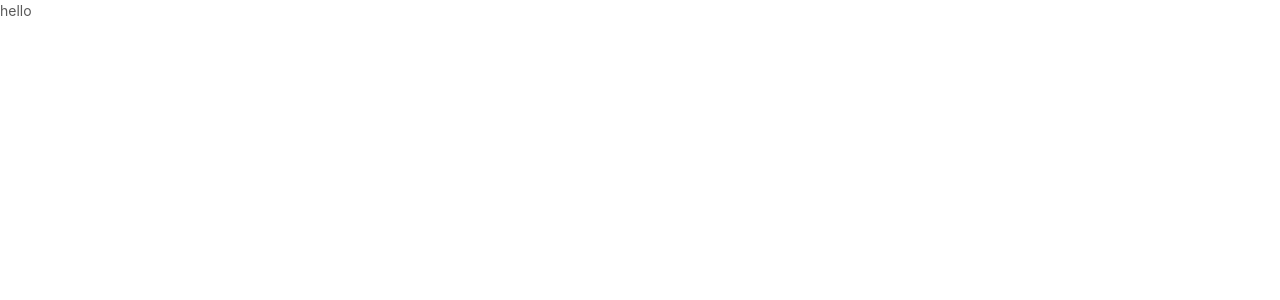
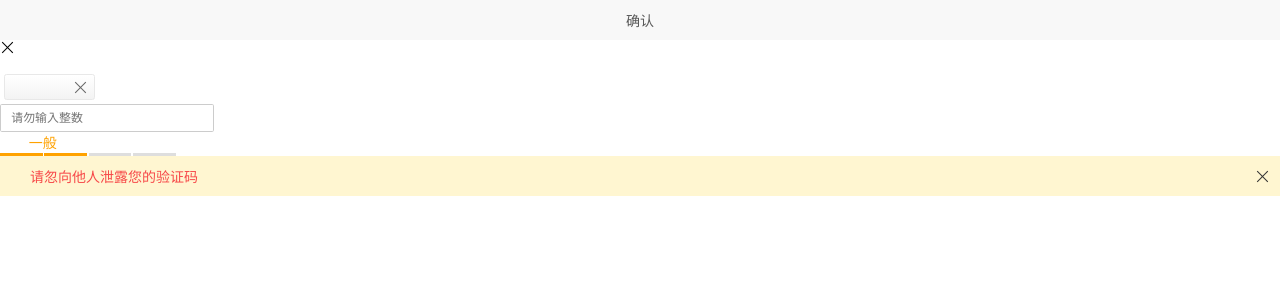
Before and after one commit to kkhu/kh-codes, a Vue app: page / in a window 1280 px wide. Shown: the top 300 px of the page. Built offline with nearby package versions, Linux system fonts and the light colour scheme.

Commit message:
添加stylus-loader配置，组件展示效果

```diff
--- a/babel.config.js
+++ b/babel.config.js
@@ -1,7 +1,8 @@
 const presets = [
   [
-    "@babel/env"
+    "@babel/env",
   ]
 ];
+const plugins = ["@babel/plugin-syntax-dynamic-import"];
 
-module.exports = { presets };
+module.exports = { presets, plugins };
--- a/index.html
+++ b/index.html
@@ -56,8 +56,5 @@
     </noscript>
     <div id="app"></div>
     <!-- built files will be auto injected -->
-    <script>
-      console.log('index......')
-    </script>
   </body>
 </html>
--- a/package.json
+++ b/package.json
@@ -10,6 +10,7 @@
   "devDependencies": {
     "@babel/cli": "^7.4.3",
     "@babel/core": "^7.4.3",
+    "@babel/plugin-syntax-dynamic-import": "^7.2.0",
     "@babel/polyfill": "^7.4.4",
     "@babel/preset-env": "^7.4.3",
     "babel-loader": "^8.0.6",
--- /dev/null
+++ b/postcss.config.js
@@ -0,0 +1,5 @@
+module.exports = {
+  plugins: [
+    require('autoprefixer')
+  ]
+}
--- a/src/App.vue
+++ b/src/App.vue
@@ -1,17 +1,23 @@
 <template>
   <article>
-    hello
-    <!-- <c-button text="确认" /> -->
+    <section><c-button text="确认" /></section>
+    <section><c-icon-cross /></section>
+    <section><c-icon-triangle /></section>
+    <section><c-info-item-button /></section>
+    <section><c-input-number /></section>
+    <section><c-pwd-safe-check-status-bar /></section>
+    <section><c-tip-bar :show="true" content="请忽向他人泄露您的验证码" /></section>
   </article>
 </template>
 
 <script>
 export default {
-  data() {},
+  data() {
+    return {}
+  },
   methods: {}
 }
 </script>
 
-<style>
-
+<style lang="stylus">
 </style>
--- a/src/components/button/index.vue
+++ b/src/components/button/index.vue
@@ -42,12 +42,13 @@ export default {
 <style lang="stylus">
   .comp-btn-view {
     min-width 100%
-    min-height dPxToRem(80)
+    min-height 40px
     display flex
     justify-content center
     align-items center
     padding 0
     margin 0 auto
     background-color #F8F8F8
+    border none
   }
 </style>
--- a/src/components/icon-cross/index.vue
+++ b/src/components/icon-cross/index.vue
@@ -15,12 +15,13 @@ export default {
     display flex
     justify-content center
     align-items center
+    position relative
     line() {
       width 100%
       position absolute
       content ''
       display inline-block
-      border-top solid 0.02rem #ffffff
+      border-top solid 0.02rem #000
     }
     &::before {
       line()
--- a/src/components/tip-bar/index.vue
+++ b/src/components/tip-bar/index.vue
@@ -32,6 +32,7 @@ export default {
   justify-content space-between
   align-items center
   background-color #fff6d1
+  font-size 14px
   .icon-info {
     width 30px
     height 100%
--- a/src/main.js
+++ b/src/main.js
@@ -1,12 +1,10 @@
 import Vue from 'vue';
 import App from './App';
 // import './js';
-// import './components';
-console.log('info main js....')
+import './components';
+import './css/common.stylus';
 
 new Vue({
   el: '#app',
-  components: { App },
-  template: '<App/>'
-  // render: h => h(App)
+  render: h => h(App)
 });
```
Also changed, not shown: src/components/index.js (+9 -5 lines), .postcssrc.js (deleted), 3 other files (tests, documents, lock files or other folders).
